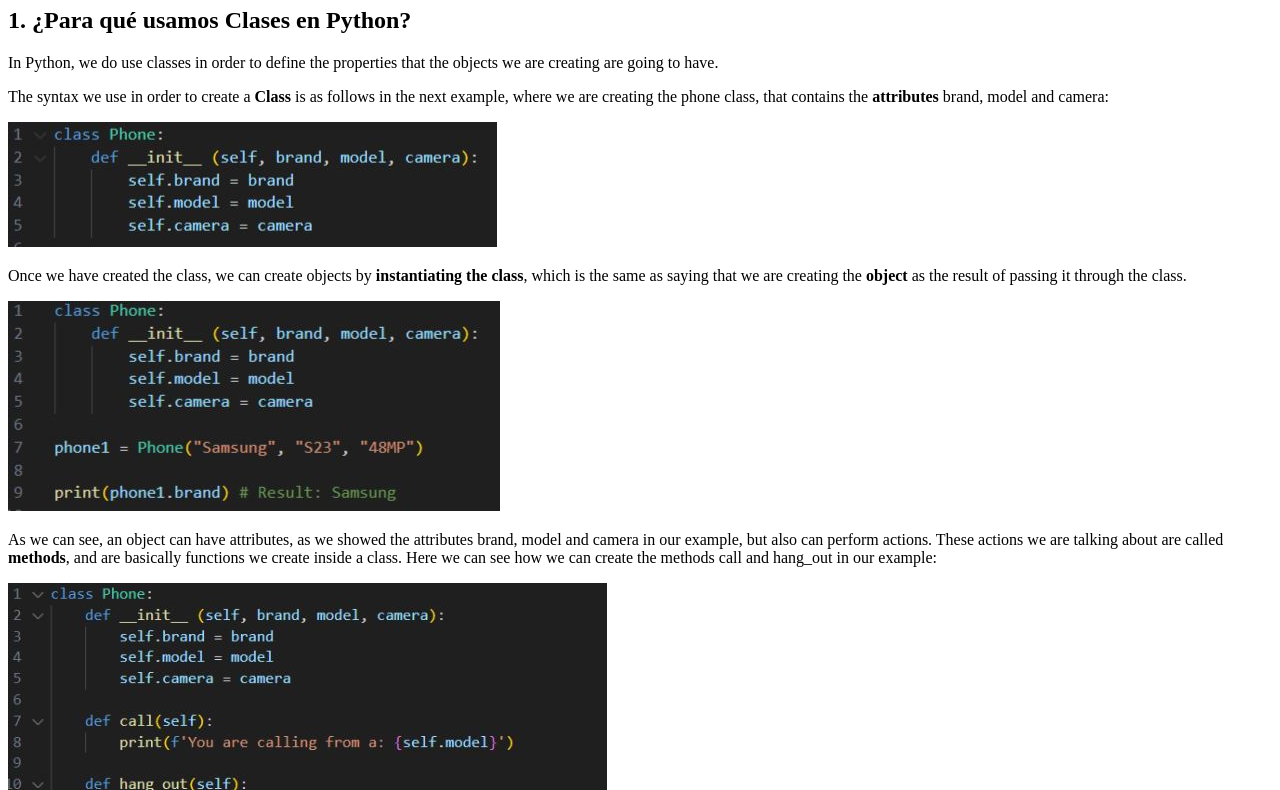
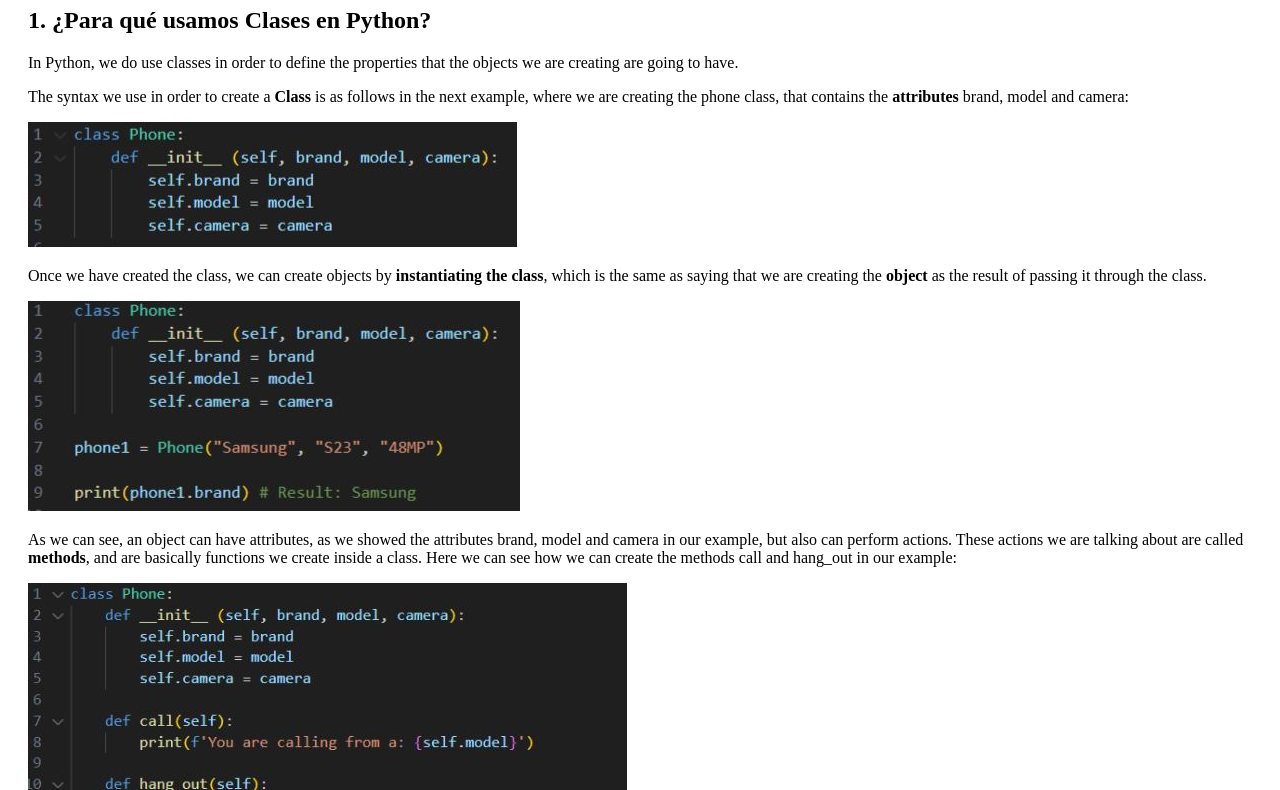
Before and after one commit to SheilaS3/Devcamp_Full_Stack_Development, a plain HTML site: page Checkpoint 6/Checkpoint_6.html in a window 1280 px wide. Shown: the part 73-863 px from the top of the page. Drawn offline with Linux system fonts and the light colour scheme.

Commit message:
Update Checkpoint_6.html

```diff
--- a/Checkpoint 6/Checkpoint_6.html
+++ b/Checkpoint 6/Checkpoint_6.html
@@ -6,6 +6,10 @@
     <title>Checkpoint 6</title>
 
     <style>
+        .checkpoint_content {
+            margin: 20px 20px 20px 20px;
+        }
+
         .checkpoint_questions > .spacer30  {
             height: 30px;
             width: 100%;
```
